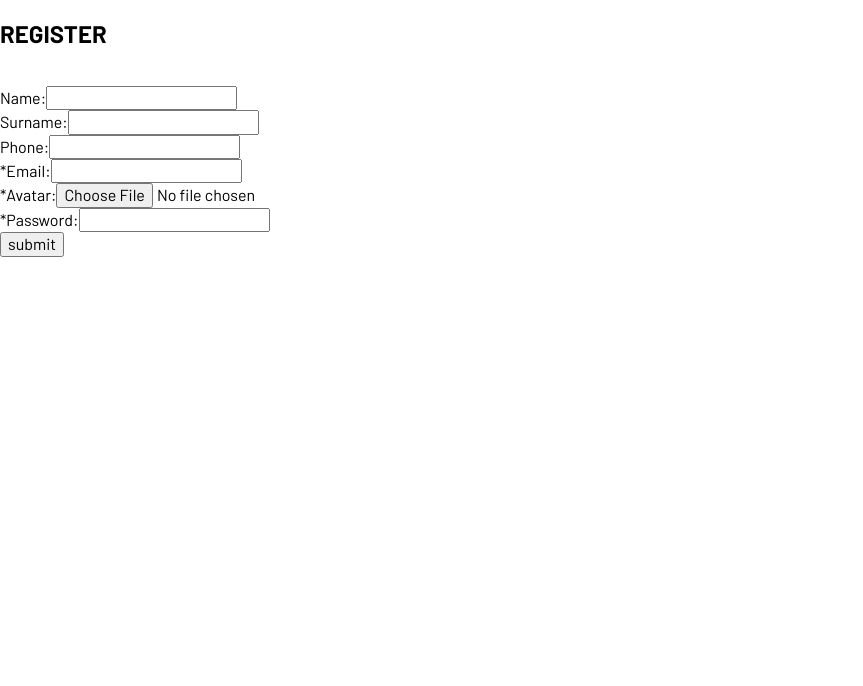
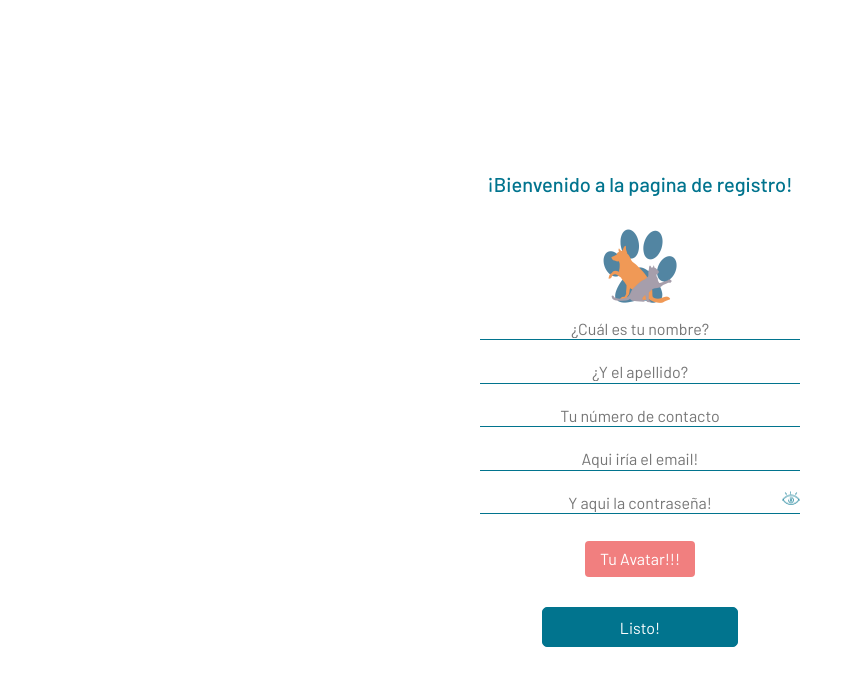
Before and after one commit to DavidDlp/Project-lucky, a React (Create React App) app: page /user/register in a window 1280 px wide. Shown: the top 686 px of the page, without its empty margins (0-863 px from the left). Built offline with nearby package versions, Linux system fonts and the light colour scheme.

Commit message:
pre-login,login,register done

```diff
--- a/src/components/Login/Login.jsx
+++ b/src/components/Login/Login.jsx
@@ -1,12 +1,21 @@
-import React from "react";
+import React, { useState } from "react";
 import { useForm } from "react-hook-form";
 import { useNavigate } from "react-router";
 import { loginUser } from "../../api/Login/apiLogin";
 import logo from "../../assets/img/logo.png";
 
+import { FontAwesomeIcon } from "@fortawesome/react-fontawesome";
+import { faEye } from "@fortawesome/free-solid-svg-icons";
+const eye = <FontAwesomeIcon icon={faEye}/>;
+
 
 const Login = () => {
   const navigate = useNavigate();
+
+  const [passwordShown, setPasswordShown] = useState(false);
+  const togglePasswordVisiblity = () => {
+    setPasswordShown(passwordShown ? false : true);
+  };
 
   const {
     register,
@@ -48,16 +57,17 @@ const Login = () => {
             required: true,
           })}
         />
-        <div>
+        <div className="pass-wrapper">
            <input
           className="input"
           placeholder="password"
-          type="password"
+          type={passwordShown ? "text" : "password"}
           name="password"
-          {...register("password", {
+          ref={register("password", {
             required: true,
           })}
         />
+        <i onClick={togglePasswordVisiblity}>{eye}</i>
         </div>
 
         <div className="forgot-pass">
--- a/src/components/Login/Register.jsx
+++ b/src/components/Login/Register.jsx
@@ -1,22 +1,31 @@
-import React from "react";
+import React, { useState } from "react";
 import { useForm } from "react-hook-form";
 import { useNavigate } from "react-router";
 import { registerUser } from "../../api/Login/apiRegister";
+import { FontAwesomeIcon } from "@fortawesome/react-fontawesome";
+import { faEye } from "@fortawesome/free-solid-svg-icons";
+import logoReg from "../../assets/img/logoRegister.png";
+
+const eye = <FontAwesomeIcon icon={faEye} />;
 
 const Register = () => {
-  const { register, handleSubmit,formState:{ errors } } = useForm();
-  const navigate = useNavigate()
+  const { register, handleSubmit } = useForm();
+  const navigate = useNavigate();
 
+  const [passwordShown, setPasswordShown] = useState(false);
+  const togglePasswordVisiblity = () => {
+    setPasswordShown(passwordShown ? false : true);
+  };
 
   const submit = (data) => {
     /* console.table(data) */
-    const formData = new FormData()
-    formData.append("name",data.name)
-    formData.append("surname",data.surname)
-    formData.append("telephone",data.telephone)
-    formData.append("email",data.email)
-    formData.append("password",data.password)
-    formData.append("imgAvatar",data.imgAvatar[0])
+    const formData = new FormData();
+    formData.append("name", data.name);
+    formData.append("surname", data.surname);
+    formData.append("telephone", data.telephone);
+    formData.append("email", data.email);
+    formData.append("password", data.password);
+    formData.append("imgAvatar", data.imgAvatar[0]);
     addUser(formData);
   };
 
@@ -32,30 +41,79 @@ const Register = () => {
   };
 
   return (
-    <div>
-      <h2>REGISTER</h2>
-      <form onSubmit={handleSubmit(submit)}>
-        <label htmlFor="name"><br/>Name:</label>
-        <input type="text" name="name" {...register("name")} />
+    <div className="cont-register">
 
-        <label htmlFor="surname"><br/>Surname:</label>
-        <input type="text" name="surname" {...register("surname")} />
+      <div className="header">
+        <p>¡Bienvenido a la pagina de registro!</p>
+      </div>
 
-        <label htmlFor="telephone"><br/>Phone:</label>
-        <input type="text" name="telephone" {...register("telephone")} />
+      <div className="logo">
+        <img src={logoReg} alt="logo:Animales"/>
+      </div>
 
-        <label htmlFor="email"><br/>*Email:</label>
-        <input type="text" name="email" {...register("email",{required:{value:true, message:"please enter a email!!"}})} />
-        {errors.email && <span>{errors.email.message}</span>}
+      <form className="cont-form-reg" onSubmit={handleSubmit(submit)}>
+        <div className="input-box">
+          <input
+            placeholder="¿Cuál es tu nombre?"
+            type="text"
+            name="name"
+            {...register("name")}
+          />
+        </div>
 
-        <label htmlFor="imgAvatar"><br/>*Avatar:</label>
-        <input type="file" name="imgAvatar" {...register("imgAvatar")} />
+        <div className="input-box">
+          <input
+            placeholder="¿Y el apellido?"
+            type="text"
+            name="surname"
+            {...register("surname")}
+          />
+        </div>
 
-        <label htmlFor="password"><br/>*Password:</label>
-        <input type="text" name="password" {...register("password",{required:{value:true, message:"please enter a password!!"}})} />
-        {errors.password && <span>{errors.password.message}</span>}
-        <br/>
-        <input type="submit" value="submit" />
+        <div className="input-box">
+          <input
+            placeholder="Tu número de contacto"
+            type="text"
+            name="telephone"
+            {...register("telephone")}
+          />
+        </div>
+
+        <div className="input-box">
+          <input
+            placeholder="Aqui iría el email!"
+            type="text"
+            name="email"
+            {...register("email", { required: true })}
+          />
+        </div>
+
+        <div className="pass-wrapper input-box">
+          <input
+            placeholder="Y aqui la contraseña!"
+            type={passwordShown ? "text" : "password"}
+            name="password"
+            ref={register("password", {
+              required: true,
+            })}
+          />
+          <i onClick={togglePasswordVisiblity}>{eye}</i>
+        </div>
+
+        <div className="input-box">
+          <label className="custom-file-upload" htmlFor="imgAvatar">
+            <input
+              id="imgAvatar"
+              type="file"
+              name="imgAvatar"
+              {...register("imgAvatar")}
+            />
+            <p>Tu Avatar!!!</p>
+          </label>
+        </div>
+          <button className="button" type="submit" value="submit">
+            <p>Listo!</p>
+          </button>
       </form>
     </div>
   );
--- a/src/styles/layouts/Login/_login.scss
+++ b/src/styles/layouts/Login/_login.scss
@@ -1,3 +1,4 @@
 
 @import './pre-loginPage';
 @import './loginPage';
+@import './registerPage';
--- a/src/styles/layouts/Login/_loginPage.scss
+++ b/src/styles/layouts/Login/_loginPage.scss
@@ -14,7 +14,10 @@
         color:rgb(1,116,142);
 
         text-align: center;
-        margin:0 44px 39px 26px;
+        margin:0 44px 49px 26px;
+        p{
+            margin: 0%;
+        }
     }
 
     .cont-form{
@@ -30,24 +33,68 @@
             outline-style: none;
         }
 
+        .pass-wrapper{
+            position: relative;
+            display: flex;
+            margin-bottom: 0px;
+
+            .input{
+                margin-bottom: 8px;
+
+            }
+
+            i {
+                background-image: url("../../../assets/img/ojo.png");
+                background-position: center;
+
+                color:rgba(0, 0, 0, 0);
+                position: absolute;
+                right: 0%;
+                top:0%;
+            }
+        }
+
         .forgot-pass{
-            width: 316px;
+            margin-bottom: 73px;
+            p{
+                width: 316px;
+                text-align: end;
+                font-size: 12px;
+                margin:0px;
+                padding:0px;
+            }
 
 
         }
 
         .cont-inputs-buttons{
+            display: flex;
+            flex-direction: column;
 
             .in-session{
-
+                background-color: rgb(1, 116, 142);
+                border: 1px solid rgb(1, 116, 142);
+                border-radius: 5px;
+                width: 196px;
+                height: 40px;
+                margin: 8px;
+                padding: 11px;
+                color: white;
             }
             .create-acc{
-
+                border: 1px solid rgb(1, 116, 142);
+                border-radius: 5px;
+                width: 196px;
+                height: 40px;
+                margin: 8px;
+                padding: 11px;
+                color: rgb(1, 116, 142);
             }
         }
     }
 }
 
 ::-ms-reveal {
-    background-image:url("../../../assets/img/ojo.png");
+    display:none;
+    /* background-image:url("../../../assets/img/ojo.png"); */
 }
--- /dev/null
+++ b/src/styles/layouts/Login/_registerPage.scss
@@ -0,0 +1,100 @@
+
+
+
+.cont-register{
+    display: flex;
+    flex-direction: column;
+    align-items: center;
+    justify-content: center;
+    height: 100vh;
+    text-align: center;
+
+    .logo{
+        img{
+            width: 100px;
+        }
+    }
+    .header{
+        font-size: 20px;
+        font-weight: 500;
+        color:rgb(1,116,142);
+
+        text-align: center;
+        margin:20px 30px;
+        p{
+            margin: 0%;
+        }
+    }
+
+    .cont-form-reg{
+        display: flex;
+        flex-direction: column;
+        align-items: center;
+        .input-box{
+
+            input{
+                border: 0px;
+                border-bottom: 1px solid rgb(1,116,142);
+                width: 316px;
+                margin-bottom: 22px;
+                outline-style: none;
+                text-align: center;
+            }
+        }
+
+
+        .pass-wrapper{
+            position: relative;
+            display: flex;
+            margin-bottom: 0px;
+            justify-content: center;
+
+            .input{
+                margin-bottom: 8px;
+            }
+
+            i {
+                background-image: url("../../../assets/img/ojo.png");
+                background-position: center;
+
+                color:rgba(0, 0, 0, 0);
+                position: absolute;
+                right: 0%;
+                top:-10%;
+            }
+        }
+        .custom-file-upload {
+            display: inline-block;
+            padding: 6px 12px;
+            cursor: pointer;
+            margin-bottom: 30px;
+            margin-top: 5px;
+            background-color:#f17f7f;
+            border-radius: 4px;
+
+
+            input[type="file"] {
+                display:none;
+            }
+            p{
+                margin:0px;
+                padding:3px;
+                color:white;
+            }
+        }
+
+        .button{
+            background-color: rgb(1, 116, 142);
+            border: 1px solid rgb(1, 116, 142);
+            border-radius: 5px;
+            width: 196px;
+            height: 40px;
+            margin: 0px;
+            padding: 11px;
+            color: white;
+            p{
+                margin:0;
+            }
+        }
+    }
+}
```
Also changed, not shown: src/assets/img/logoRegister.png (added).
